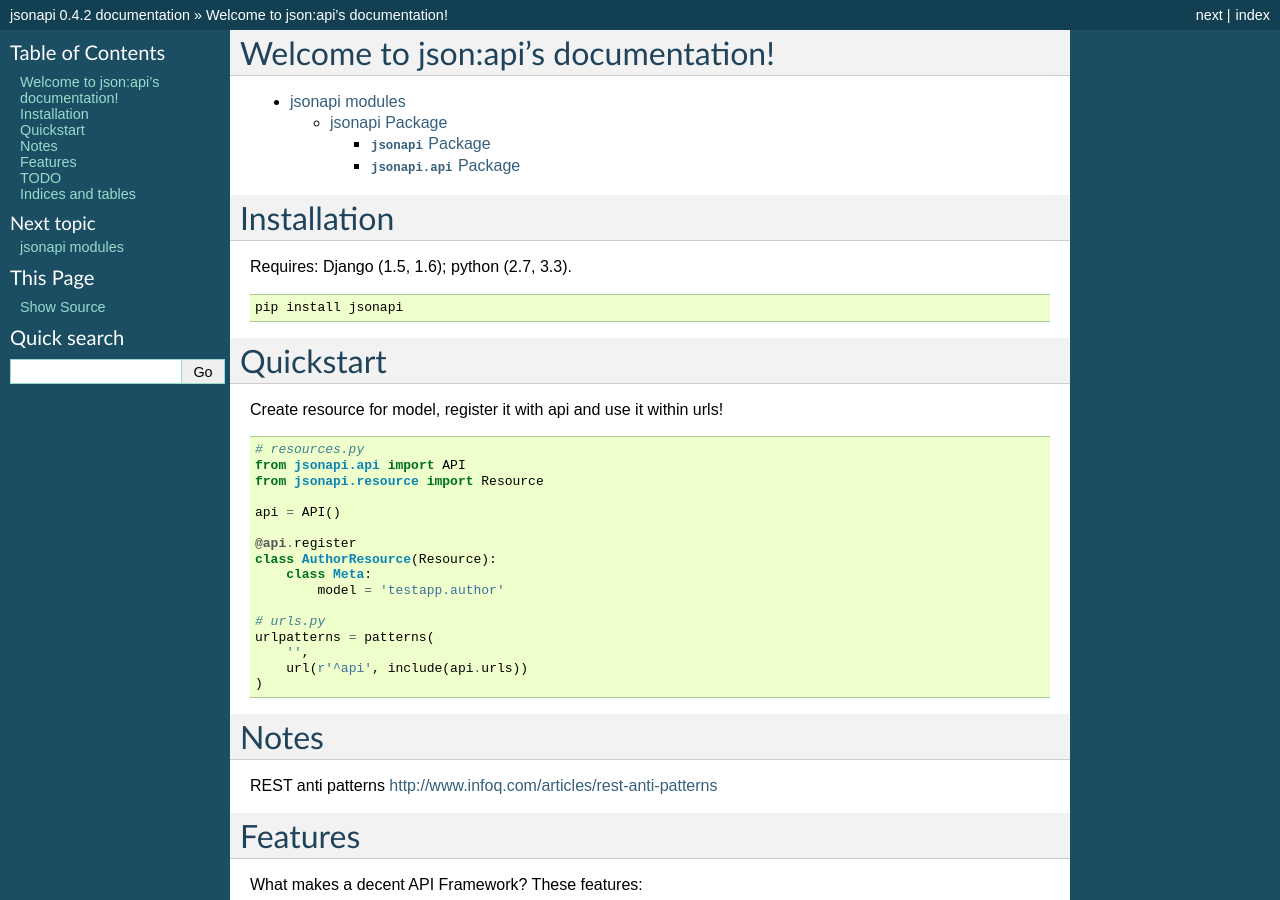
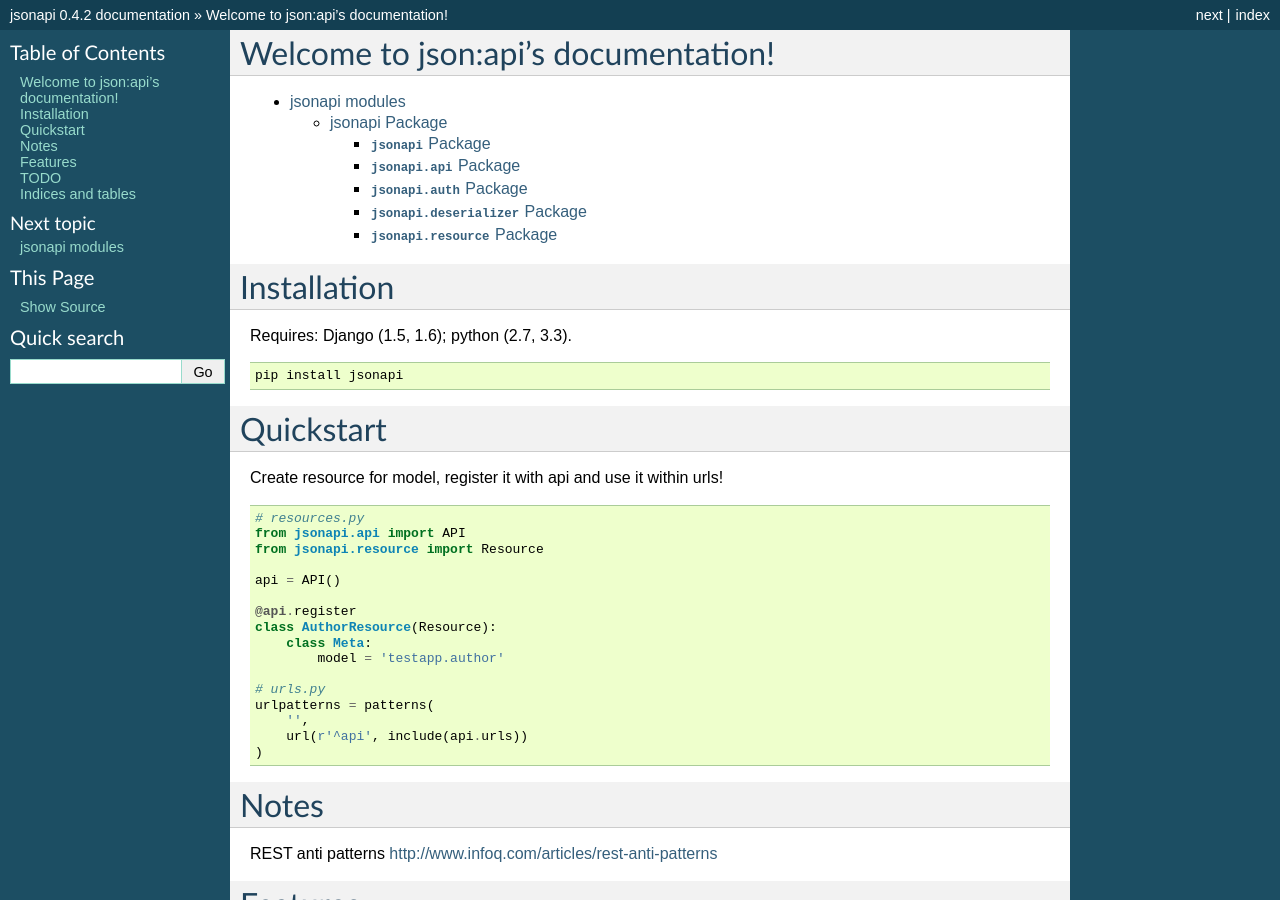
Before and after one commit to pavlov99/jsonapi, a Sphinx documentation site: the page built from docs/index.rst, in a window 1280 px wide and 900 px high. Built offline with Sphinx 7.4.7, drawn with Linux system fonts in a browser that asks for light colours.

Commit message:
add libraries to autodiscover during documentationbuild

```diff
--- a/docs/jsonapi.rst
+++ b/docs/jsonapi.rst
@@ -2,7 +2,7 @@ jsonapi Package
 ===============
 
 :mod:`jsonapi` Package
---------------------------
+----------------------
 
 .. automodule:: jsonapi
    :members:
@@ -14,3 +14,27 @@ jsonapi Package
    :members:
    :undoc-members:
    :show-inheritance:
+
+:mod:`jsonapi.auth` Package
+---------------------------
+
+.. automodule:: jsonapi.auth
+   :members:
+   :undoc-members:
+   :show-inheritance:
+
+:mod:`jsonapi.deserializer` Package
+-----------------------------------
+
+.. automodule:: jsonapi.deserializer
+   :members:
+   :undoc-members:
+   :show-inheritance:
+
+:mod:`jsonapi.resource` Package
+-------------------------------
+
+.. automodule:: jsonapi.resource
+   :members:
+   :undoc-members:
+   :show-inheritance:
```
